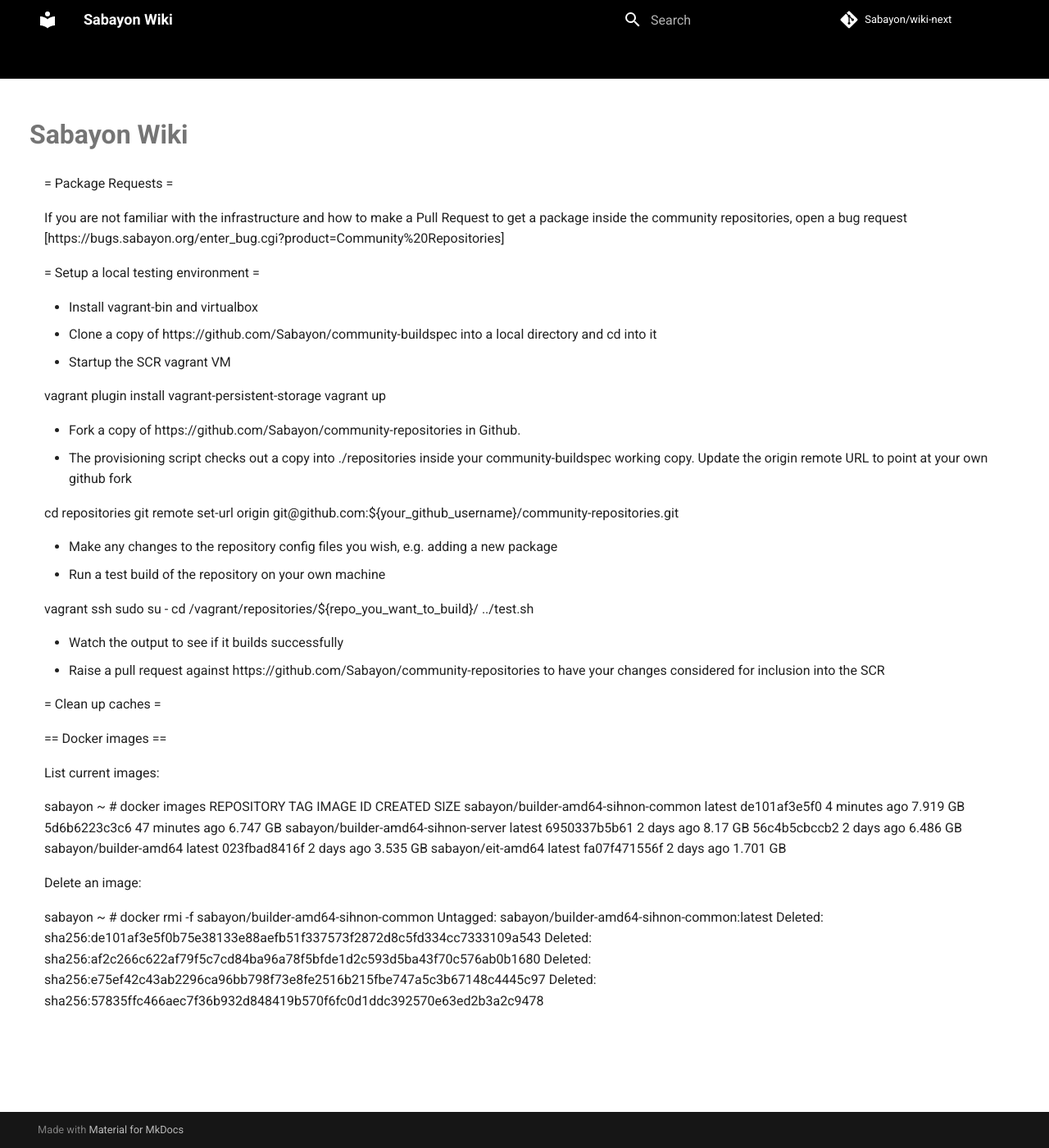
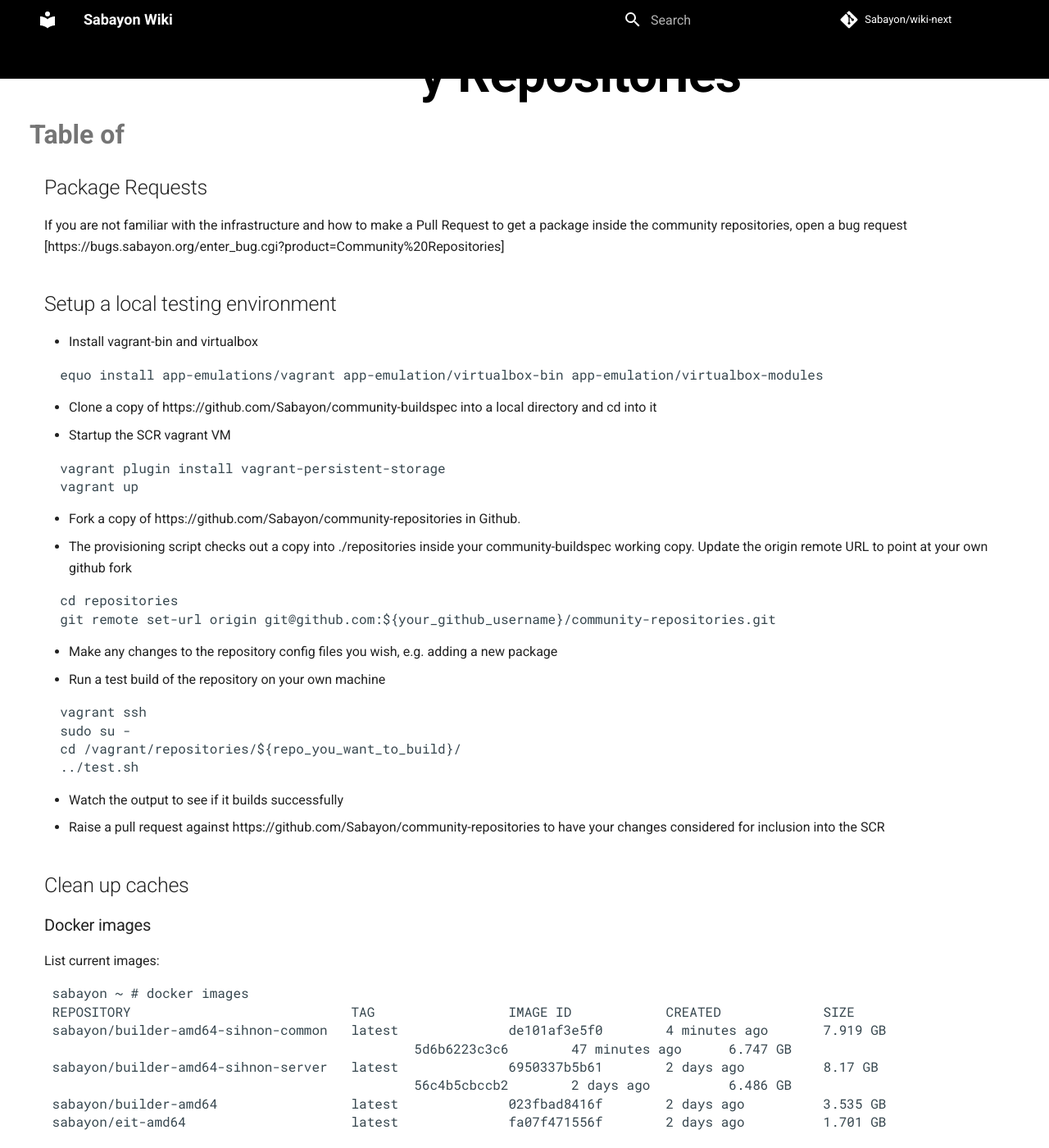
Before and after one commit to Sabayon/wiki-next, an MkDocs documentation site: the page built from docs/articles/DEV_SCR.md, in a window 1280 px wide and 1400 px high. Shown: the whole window at 82% size. Built offline with MkDocs 1.6.1 and Material for MkDocs 9.7.7, drawn with Linux system fonts in a browser that asks for light colours; comment, search, counter and statistics services are not loaded.

Commit message:
Update DEV_SCR.md

```diff
--- a/docs/articles/DEV_SCR.md
+++ b/docs/articles/DEV_SCR.md
@@ -1,44 +1,51 @@
-= Package Requests =
+# SCR - Community Repositories
+
+## Package Requests
 
 If you are not familiar with the infrastructure and how to make a Pull Request to get a package inside the community repositories, open a bug request [https://bugs.sabayon.org/enter_bug.cgi?product=Community%20Repositories]
 
-= Setup a local testing environment =
+## Setup a local testing environment
 
 * Install vagrant-bin and virtualbox
+<pre class="clear">
+  equo install app-emulations/vagrant app-emulation/virtualbox-bin app-emulation/virtualbox-modules
+</pre>
+
 * Clone a copy of https://github.com/Sabayon/community-buildspec into a local directory and cd into it
 * Startup the SCR vagrant VM
 
-
+<pre class="clear">
   vagrant plugin install vagrant-persistent-storage
   vagrant up
-
+</pre>
 
 * Fork a copy of https://github.com/Sabayon/community-repositories in Github.
 * The provisioning script checks out a copy into ./repositories inside your community-buildspec working copy. Update the origin remote URL to point at your own github fork
 
-
+<pre class="clear">
   cd repositories
   git remote set-url origin git@github.com:${your_github_username}/community-repositories.git
+</pre>
 
 * Make any changes to the repository config files you wish, e.g. adding a new package
 * Run a test build of the repository on your own machine
 
-
+<pre class="clear">
   vagrant ssh
   sudo su -
   cd /vagrant/repositories/${repo_you_want_to_build}/
   ../test.sh
-
+</pre>
 
 * Watch the output to see if it builds successfully
 * Raise a pull request against https://github.com/Sabayon/community-repositories to have your changes considered for inclusion into the SCR
 
-= Clean up caches =
+## Clean up caches
 
-== Docker images ==
+### Docker images
 
 List current images:
-
+<pre class="clear">
  sabayon ~ # docker images
  REPOSITORY                            TAG                 IMAGE ID            CREATED             SIZE
  sabayon/builder-amd64-sihnon-common   latest              de101af3e5f0        4 minutes ago       7.919 GB
@@ -47,12 +54,13 @@
  <none>                                <none>              56c4b5cbccb2        2 days ago          6.486 GB
  sabayon/builder-amd64                 latest              023fbad8416f        2 days ago          3.535 GB
  sabayon/eit-amd64                     latest              fa07f471556f        2 days ago          1.701 GB
-
+</pre>
 Delete an image:
-
+<pre class="clear">
  sabayon ~ # docker rmi -f sabayon/builder-amd64-sihnon-common
  Untagged: sabayon/builder-amd64-sihnon-common:latest
  Deleted: sha256:de101af3e5f0b75e38133e88aefb51f337573f2872d8c5fd334cc7333109a543
  Deleted: sha256:af2c266c622af79f5c7cd84ba96a78f5bfde1d2c593d5ba43f70c576ab0b1680
  Deleted: sha256:e75ef42c43ab2296ca96bb798f73e8fe2516b215fbe747a5c3b67148c4445c97
  Deleted: sha256:57835ffc466aec7f36b932d848419b570f6fc0d1ddc392570e63ed2b3a2c9478
+</pre>
```
